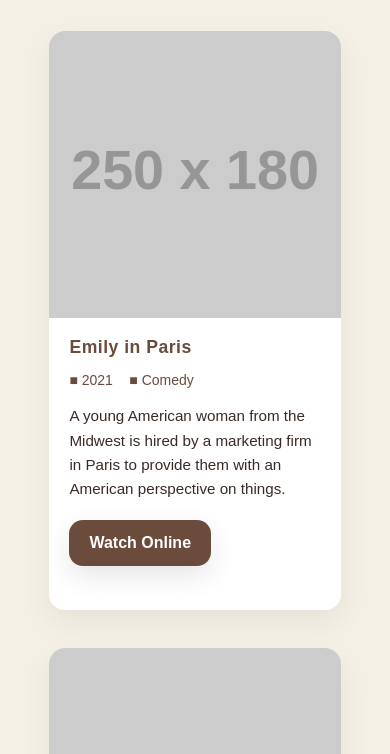
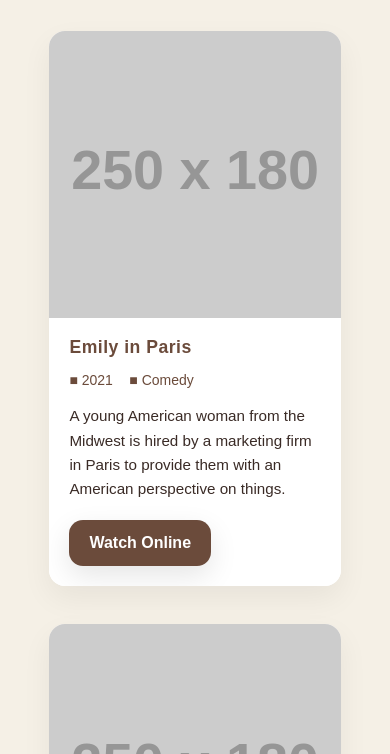
Before and after one commit to Florence-code-hub/movie-collection, a plain HTML site: page index.html in a window 390 px wide. Shown: the part 90-844 px from the top of the page. Drawn offline with Linux system fonts and the light colour scheme; placeholder pictures from the web are drawn by us.

Commit message:
use CSS Grid Replace flex layout with CSS Grid for .movie-section (responsive 4/2/1 columns) Convert .movie-card to flex-column and make .movie-details stretch to unify heights via CSS Tweak poster image sizes and spacing for better large-screen balance Remove JS height-equalization (remove equalizeCardHeights and listeners) Files changed: style.css, app.js

```diff
--- a/css/style.css
+++ b/css/style.css
@@ -17,7 +17,6 @@
     --card-shadow: 0 20px 25px -5px rgba(0,0,0,0.05), 0 10px 10px -5px rgba(0,0,0,0.04);
 }
 
-/* reset already declared above */
 
 body {
     font-family: 'Poppins', Arial, sans-serif;
@@ -68,7 +67,6 @@
     align-items: stretch;
 }
 
-/* remove decorative background accents for neutral palette */
 .movie-section::before{ display:none; }
 
 .movie-card {
--- a/js/app.js
+++ b/js/app.js
@@ -30,18 +30,3 @@
 
 
   .catch(err => console.error("Failed to load movies:", err));
-
-// Equalize card heights so all cards match the tallest and show full details
-function equalizeCardHeights() {
-  const cards = Array.from(document.querySelectorAll('.movie-card'));
-  if (!cards.length) return;
-  // reset heights
-  cards.forEach(c => c.style.height = 'auto');
-  // compute max height
-  const maxH = cards.reduce((max, c) => Math.max(max, c.scrollHeight), 0);
-  // apply max height
-  cards.forEach(c => c.style.height = maxH + 'px');
-}
-
-window.addEventListener('load', () => setTimeout(equalizeCardHeights, 50));
-window.addEventListener('resize', () => setTimeout(equalizeCardHeights, 100));
```
